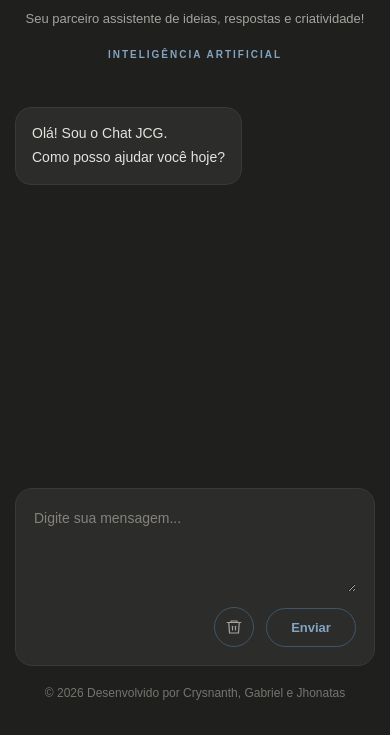
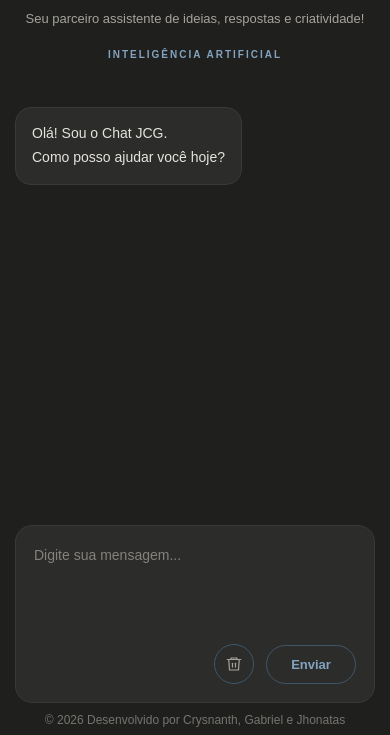
Before and after one commit to crysnanth/chat-ia, a website: page index.html in a window 390 px wide. Shown: the part 109-844 px from the top of the page. Drawn offline with Linux system fonts and the light colour scheme.

Commit message:
ajuste espaçamento inferior do chat e rodapé
Reduz o espaço inferior da página.
Ajusta o posicionamento da barra de mensagens.
Aproxima o rodapé do campo de mensagem.
Refina o espaçamento na versão mobile.

```diff
--- a/script.js
+++ b/script.js
@@ -43,7 +43,12 @@ function addMessage(role, content) {
     article.appendChild(paragraph);
     messages.appendChild(article);
 
-    messages.scrollTop = messages.scrollHeight;
+    // Rola até a mensagem mais recente,
+    // mantendo espaço para a barra de digitação
+    article.scrollIntoView({
+        behavior: "smooth",
+        block: "end"
+    });
 }
 
 // Função responsável pela resposta da IA
--- a/style.css
+++ b/style.css
@@ -6,10 +6,10 @@
 
 body {
     min-height: 100vh;
-    padding: 50px 24px;
+    padding: 50px 24px 20px;
     display: flex;
     justify-content: center;
-    align-items: center;
+    align-items: flex-start;
     background: #1f1f1e;
     color: #e8e6e1;
     font-family: Arial, Helvetica, sans-serif;
@@ -18,13 +18,15 @@ body {
 .chat-container {
     width: 100%;
     max-width: 1000px;
-    min-height: 85vh;
+    min-height: calc(100vh - 70px);
     display: flex;
     flex-direction: column;
     background: transparent;
+    overflow: visible;
 }
 
 .chat-header {
+    flex-shrink: 0;
     padding: 35px 20px 45px;
     text-align: center;
     background: transparent;
@@ -55,13 +57,15 @@ body {
     letter-spacing: 2px;
 }
 
+/* Área das mensagens */
+
 .chat-messages {
     flex: 1;
     display: flex;
     flex-direction: column;
     gap: 18px;
     padding: 20px 0 30px;
-    overflow-y: auto;
+    overflow: visible;
     scroll-behavior: smooth;
 }
 
@@ -73,6 +77,7 @@ body {
     line-height: 1.7;
     overflow-wrap: anywhere;
     animation: aparecer 0.25s ease;
+    scroll-margin-bottom: 210px;
 }
 
 .message--assistant {
@@ -101,25 +106,13 @@ body {
     }
 }
 
-.chat-messages::-webkit-scrollbar {
-    width: 5px;
-}
-
-.chat-messages::-webkit-scrollbar-track {
-    background: transparent;
-}
-
-.chat-messages::-webkit-scrollbar-thumb {
-    background: #555b60;
-    border-radius: 10px;
-}
-
-.chat-messages::-webkit-scrollbar-thumb:hover {
-    background: #6689a8;
-}
+/* Formulário de mensagem fixo */
 
 .chat-form {
-    position: relative;
+    position: sticky;
+    bottom: 0;
+    z-index: 100;
+    flex-shrink: 0;
     display: flex;
     flex-direction: column;
     gap: 15px;
@@ -142,7 +135,7 @@ body {
 .chat-form textarea {
     width: 100%;
     min-height: 85px;
-    resize: vertical;
+    resize: none;
     padding: 0;
     border: none;
     outline: none;
@@ -163,6 +156,8 @@ body {
     justify-content: flex-end;
     gap: 12px;
 }
+
+/* Botão da lixeira */
 
 #clear-button {
     position: relative;
@@ -236,6 +231,8 @@ body {
     background: #382323;
 }
 
+/* Botão enviar */
+
 #send-button {
     min-width: 90px;
     padding: 11px 22px;
@@ -260,14 +257,18 @@ body {
     cursor: not-allowed;
 }
 
+/* Status da conversa */
+
 #chat-status {
     padding: 15px 5px;
     color: #82a4c0;
     font-size: 13px;
 }
 
+/* Rodapé */
+
 .chat-footer {
-    padding: 25px 10px;
+    padding: 12px 10px 5px;
     text-align: center;
     background: transparent;
     border: none;
@@ -381,14 +382,16 @@ body {
     cursor: not-allowed;
 }
 
+/* Responsividade */
+
 @media (max-width: 600px) {
     body {
-        padding: 15px;
-        align-items: stretch;
+        padding: 15px 15px 5px;
+        align-items: flex-start;
     }
 
     .chat-container {
-        min-height: calc(100vh - 30px);
+        min-height: calc(100vh - 20px);
     }
 
     .chat-header {
@@ -423,7 +426,7 @@ body {
     }
 
     .chat-footer {
-        padding: 20px 5px;
+        padding: 10px 5px 3px;
     }
 
     .modal-content {
```
